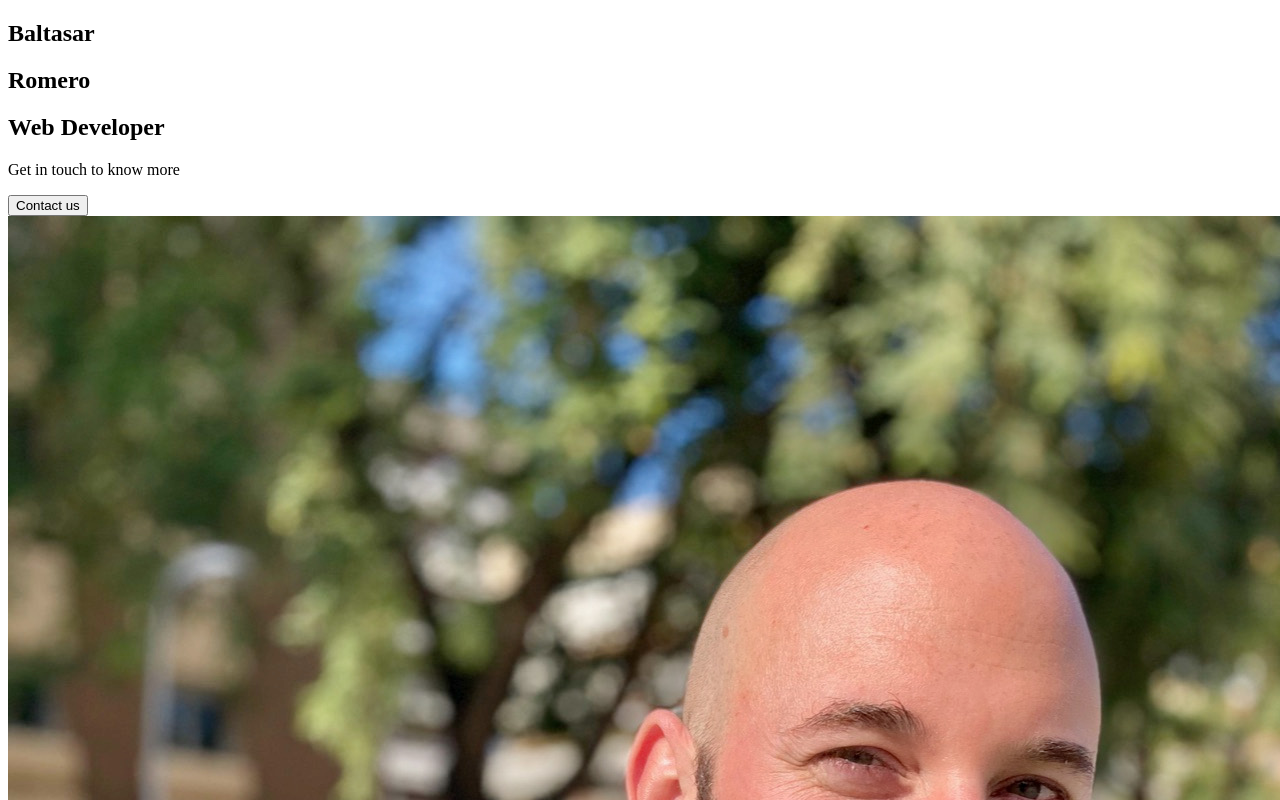
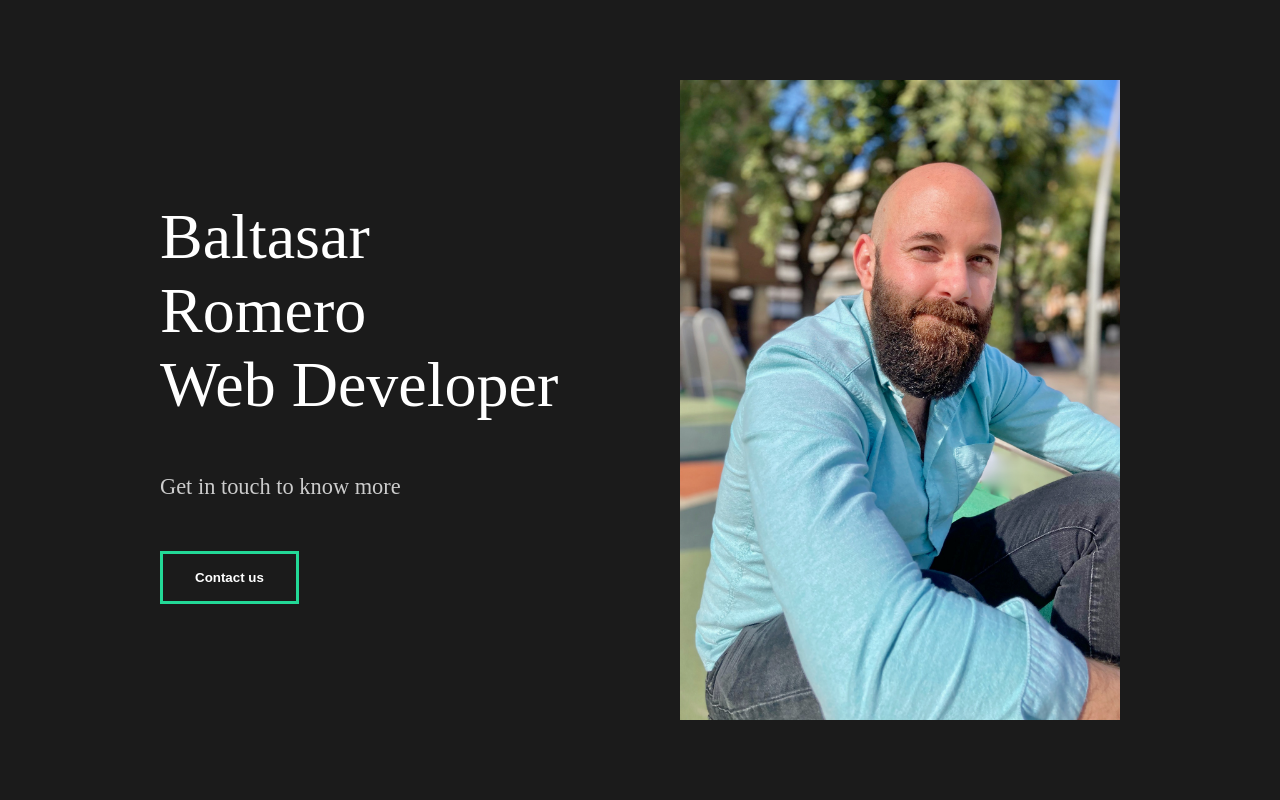
Before and after one commit to Baromeg/baromeg.github.io, a React (Create React App) app: page / in a window 1280 px wide. Shown: the top 800 px of the page. Built offline with nearby package versions, Linux system fonts and the light colour scheme.

Commit message:
Styled-Components added

```diff
--- a/package.json
+++ b/package.json
@@ -6,9 +6,13 @@
     "@testing-library/jest-dom": "^5.11.9",
     "@testing-library/react": "^11.2.5",
     "@testing-library/user-event": "^12.7.0",
+    "framer-motion": "^3.3.0",
     "react": "^17.0.1",
     "react-dom": "^17.0.1",
+    "react-intersection-observer": "^8.31.0",
+    "react-router-dom": "^5.2.0",
     "react-scripts": "4.0.2",
+    "styled-components": "^5.2.1",
     "web-vitals": "^1.1.0"
   },
   "scripts": {
--- a/src/App.js
+++ b/src/App.js
@@ -1,10 +1,15 @@
 // import logo from './logo.svg';
 // Import Pages
 import AboutMe from './pages/AboutMe'
+
+// Global Style
+import GlobalStyle from '../src/components/GlobalStyle'
+
 const App = () => {
   return (
     <div className='App'>
-      <AboutMe  />
+      <GlobalStyle />
+      <AboutMe />
     </div>
   )
 }
--- a/src/components/About.js
+++ b/src/components/About.js
@@ -1,29 +1,62 @@
 import React from "react"
 import baltasar from "../img/Baltasar.jpeg"
 
+// Style
+import styled from 'styled-components'
+
 const About = () => {
   return (
-    <div>
-      <div className='description'>
+    <StyledAbout>
+      <StyledDescription>
         <div className='title'>
-          <div className='hide'>
+          <Hide>
             <h2>Baltasar</h2>
-          </div>
-          <div className='hide'>
+          </Hide>
+          <Hide>
             <h2>Romero</h2>
-          </div>
-          <div className='hide'>
+          </Hide>
+          <Hide>
             <h2>Web Developer</h2>
-          </div>
+          </Hide>
         </div>
         <p>Get in touch to know more</p>
         <button>Contact us</button>
-        <div className='image'>
+
+      </StyledDescription>
+      <StyledImg>
           <img src={baltasar} alt='' />
-        </div>
-      </div>
-    </div>
+        </StyledImg>
+    </StyledAbout>
   )
 }
 
+const StyledAbout = styled.div`
+  min-height: 90vh;
+  display: flex;
+  align-items: center;
+  justify-content: space-between;
+  padding: 5rem 10rem;
+  color: white;
+`
+const StyledDescription = styled.div`
+  flex: 1;
+  padding-right: 5rem;
+  h2 {
+    font-weight: lighter;
+  }
+`
+
+const StyledImg = styled.div`
+  flex: 1;
+  overflow: hidden;
+  img{
+    width: 100%;
+    height:80vh;
+    object-fit: cover;
+  }
+`
+
+const Hide = styled.div`
+  overflow:hidden;
+`
 export default About
--- /dev/null
+++ b/src/components/GlobalStyle.js
@@ -0,0 +1,58 @@
+import { createGlobalStyle } from "styled-components"
+
+const GlobalStyle = createGlobalStyle`
+*{
+  margin:0;
+  padding:0;
+  box-sizing: border-box;
+}
+
+body {
+  background: #1b1b1b;
+}
+
+button {
+  font-weight: bold;
+  font-size: 1.1.rem;
+  cursor: pointer;
+  padding: 1rem 2rem;
+  border: 3px solid #23d997;
+  background: transparent;
+  color: white;
+  transition: all 0.5s ease;
+  &:hover{
+    background-color: #23d997;
+    color: white;
+  }
+}
+
+h2 {
+  font-weight: lighter;
+  font-size:4rem;
+}
+
+h3 {
+  color: white;
+}
+
+h4{
+  font-weight:bold;
+}
+
+a{
+  font-size: 1.1rem;
+}
+
+span {
+  font-weight:bold;
+  color:#23d997
+}
+
+p {
+  padding: 3rem 0rem;
+  color: #ccc;
+  font-size: 1.4rem;
+  line-height: 150%;
+}
+`
+export default GlobalStyle
```
Also changed, not shown: 1 other file (tests, documents, lock files or other folders).
